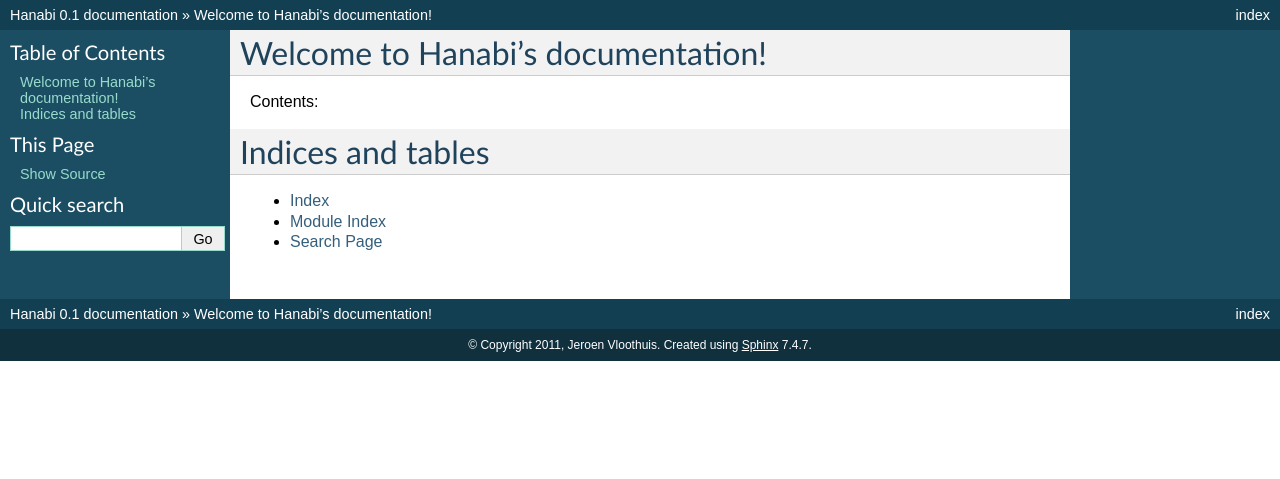
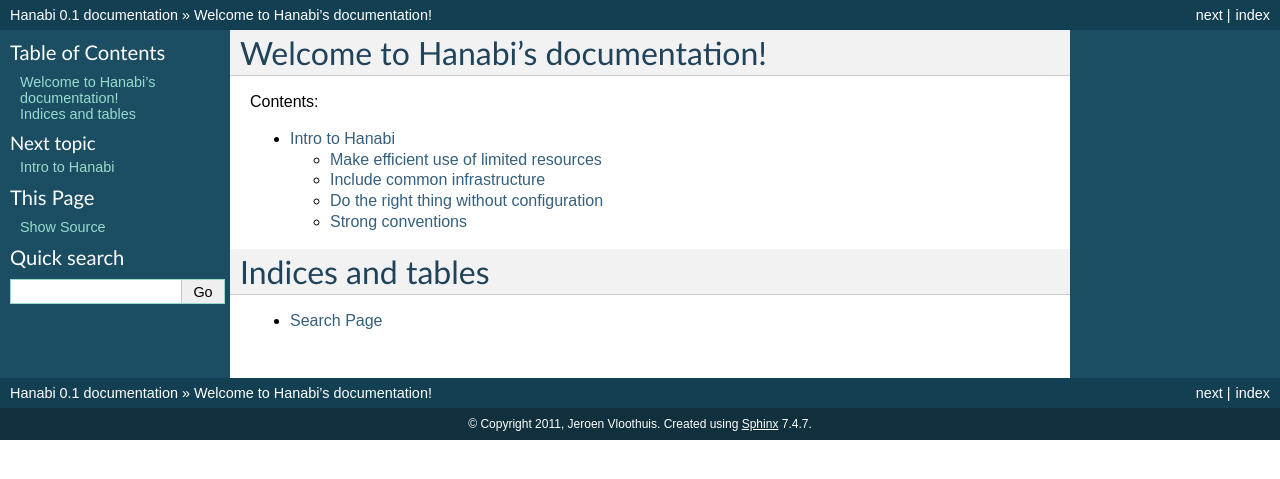
Before and after one commit to vloothuis/Hanabi, a Sphinx documentation site: the page built from docs/index.rst, in a window 1280 px wide. Shown: the top 479 px of the page. Built offline with Sphinx 7.4.7, drawn with Linux system fonts in a browser that asks for light colours; part of the change alters nothing that is shown.

Commit message:
Added small intro for the docs

```diff
--- a/docs/index.rst
+++ b/docs/index.rst
@@ -6,9 +6,9 @@ Contents:
 .. toctree::
    :maxdepth: 2
 
+   intro
+
 Indices and tables
 ==================
 
-* :ref:`genindex`
-* :ref:`modindex`
 * :ref:`search`
--- /dev/null
+++ b/docs/intro.rst
@@ -0,0 +1,35 @@
+Intro to Hanabi
+===============
+
+Hanbi is a framework build with several goals in mind.
+
+Make efficient use of limited resources
+---------------------------------------
+
+Hanabi is designed to get the most out of a the hardware you have. Whether this
+is a small VPS or a high end dedicated server.
+
+
+Include common infrastructure
+-----------------------------
+
+A developer should only need to write the code that is specific to their
+application. To make this as little code as possible Hanabi provides a lot of
+things out of the box.
+
+
+Do the right thing without configuration
+----------------------------------------
+
+All of the built-in infrastructure makes it easy for you to build an app. It
+also makes it easy to do it right. This includes bundling of static resources,
+caching etc.
+
+Strong conventions
+------------------
+
+Having strong conventions makes a lot of things simpler. Strong conventions
+make it easy to know what goes where in a project and how things are done. This
+even makes it easier to automate several tasks.
+
+Eliminating choice also alleviates choice paralysis.
```
Also changed, not shown: 1 other file.
